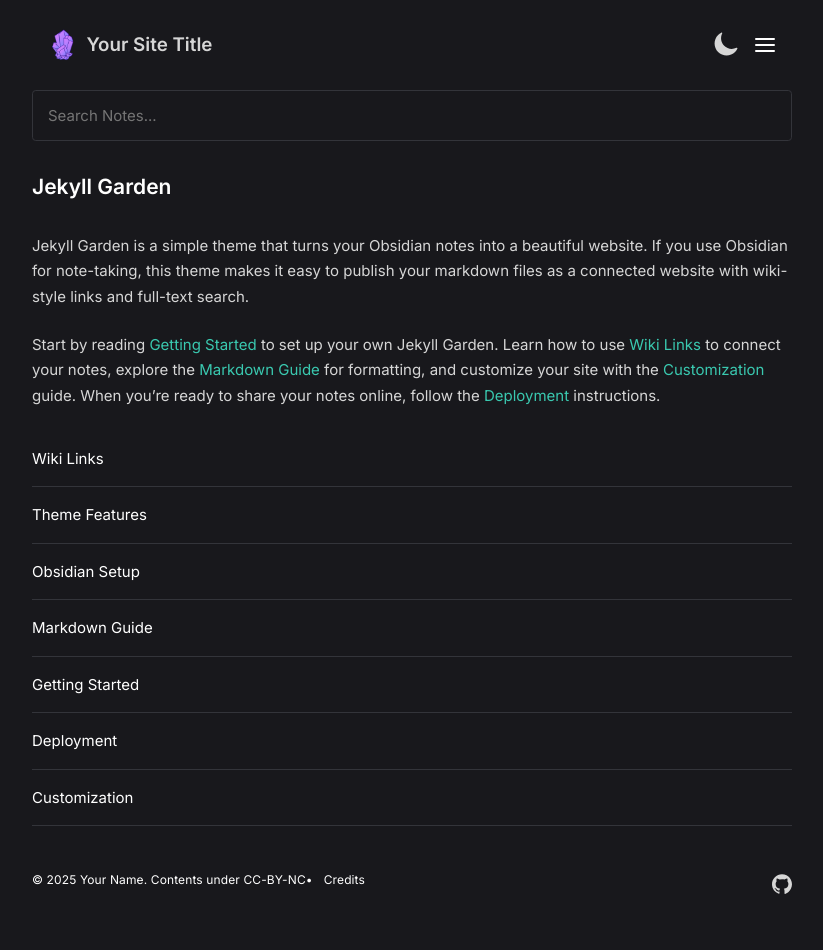
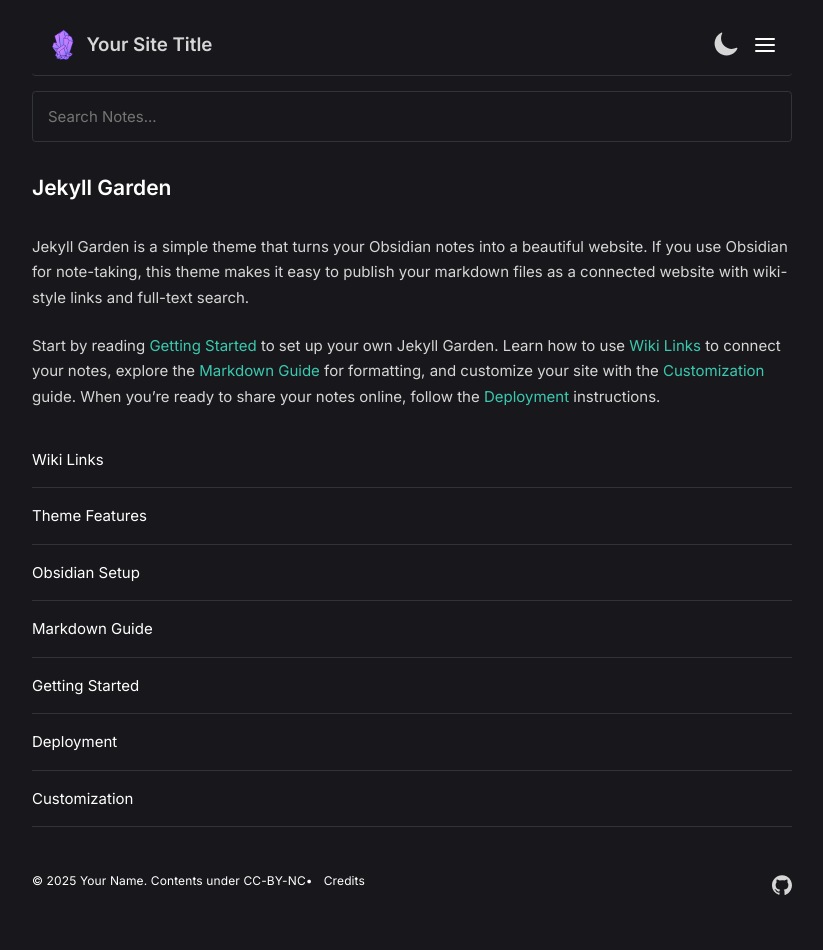
Before and after one commit to titenko/jekyll-garden, a Jekyll site: the page built from pages/index.md, in a window 1280 px wide. Shown: the whole page, without its empty margins (228-1051 px from the left). Built offline with Jekyll 4.4.1, drawn with Linux system fonts in a browser that asks for light colours; nearby versions of some CDN libraries.

Commit message:
Update header.css

```diff
--- a/assets/css/header.css
+++ b/assets/css/header.css
@@ -4,6 +4,8 @@
   margin: 0 auto;
   position: relative;
   margin-bottom: 1rem;
+  border-bottom: 1px solid var(--border);
+  border-radius: 0.25rem;
 }
 
 /* Шапка */
```
